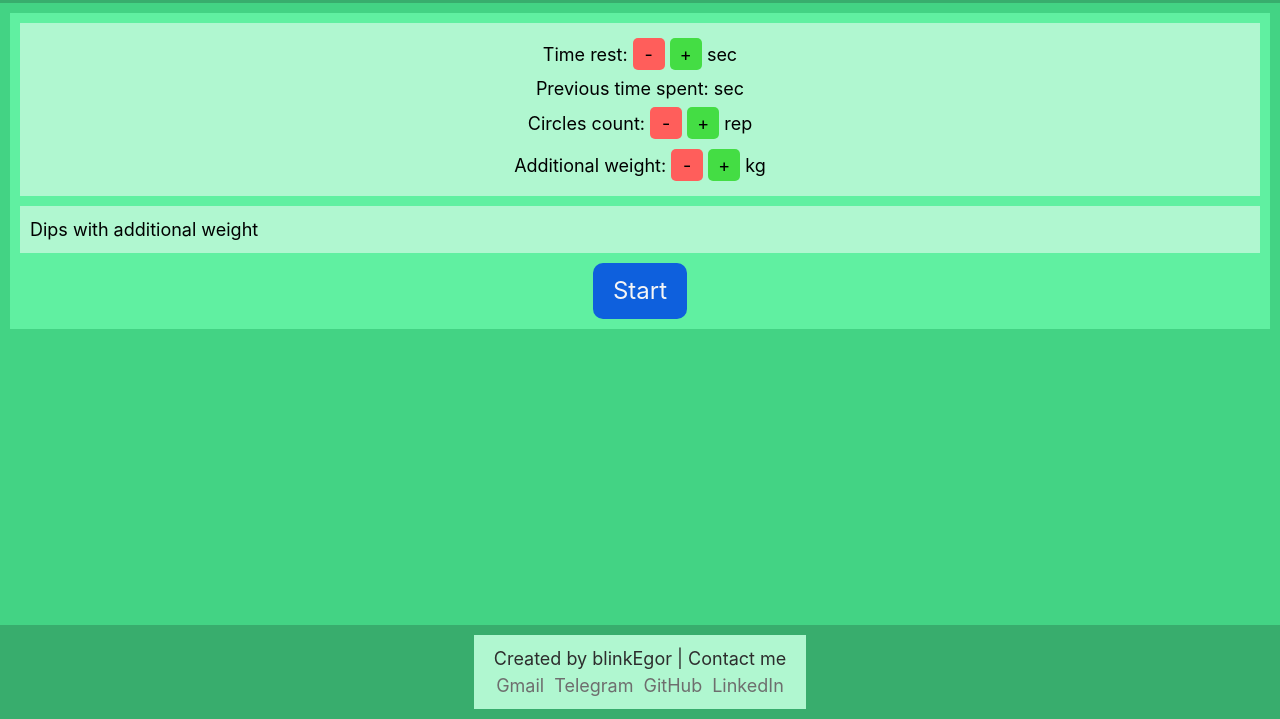
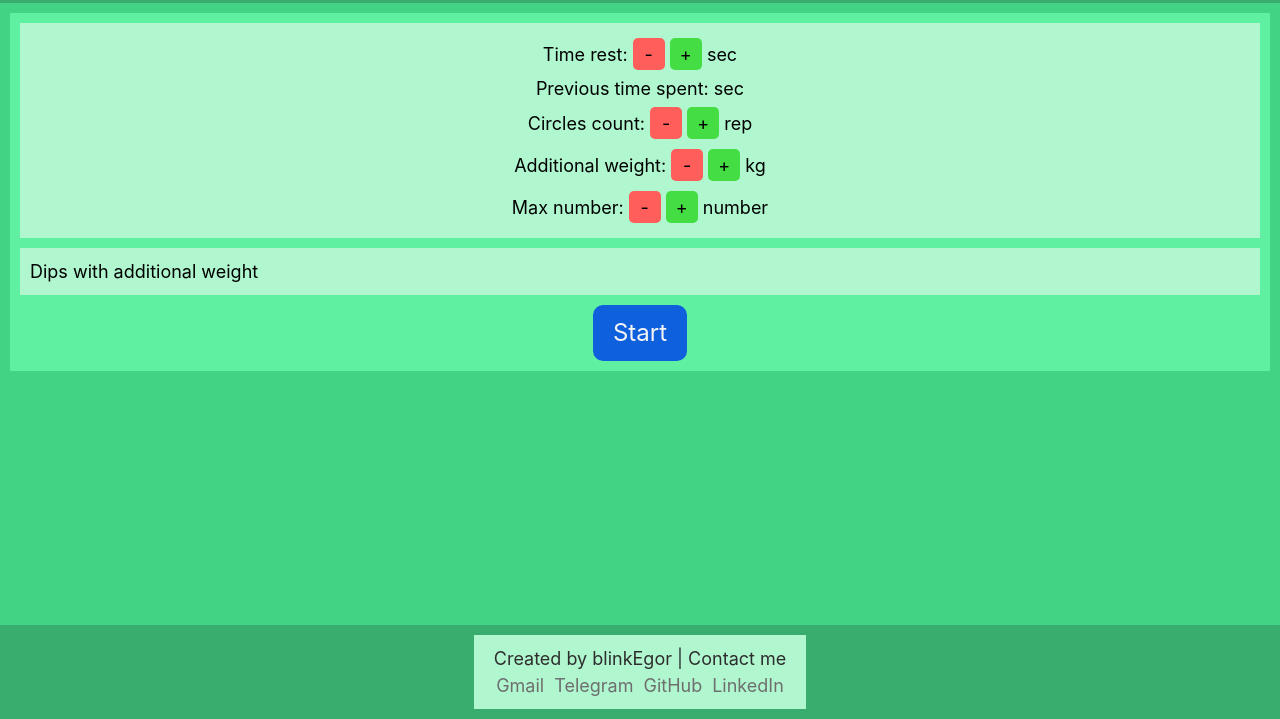
Before and after one commit to blinkEgor/SportTime_blink, a plain HTML site: page pages/exercises/dips.html in a window 1280 px wide. Shown: the part 81-800 px from the top of the page. Drawn offline with Linux system fonts and the light colour scheme.

Commit message:
Create a parameter for the maximum number of repetitions of an exercise

```diff
--- a/pages/exercises/dips.html
+++ b/pages/exercises/dips.html
@@ -36,6 +36,7 @@
                 <p>Previous time spent: <span id="prev-time-spent"></span> sec</p> <!-- From 285 sec to 420 sec -->
                 <p>Circles count: <button id="decrease-time-rest" class="increase-decrease-button primary-color">-</button> <span id="circles-count"></span> <button id="increase-time-rest" class="increase-decrease-button success-color">+</button> rep</p> <!-- 3 rep -->
                 <p>Additional weight: <button id="decrease-weight" class="increase-decrease-button primary-color">-</button> <span id="weight"></span> <button id="increase-weight" class="increase-decrease-button success-color">+</button> kg</p> <!-- 0 kg -->
+                <p>Max number: <button id="decrease-weight" class="increase-decrease-button primary-color">-</button> <span id="max-number"></span> <button id="increase-weight" class="increase-decrease-button success-color">+</button> number</p> <!-- 0 -->
             </div>
             <!-- Обёртка для информационной карточки количеством упражнений -->
             <div class="card all-info-card">
```
Also changed, not shown: pages/exercises/dumbbel-shoulder-fly.html (+1 -0 lines), pages/exercises/dumbbell-thruster.html (+1 -0 lines), pages/exercises/pull-ups.html (+1 -0 lines).
